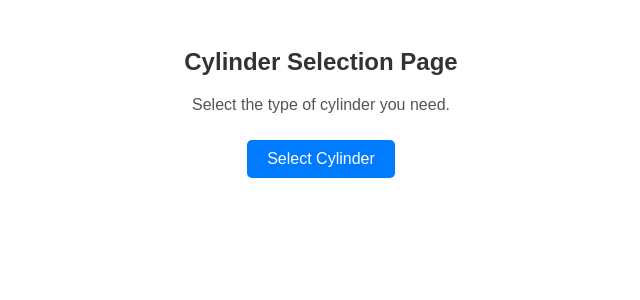
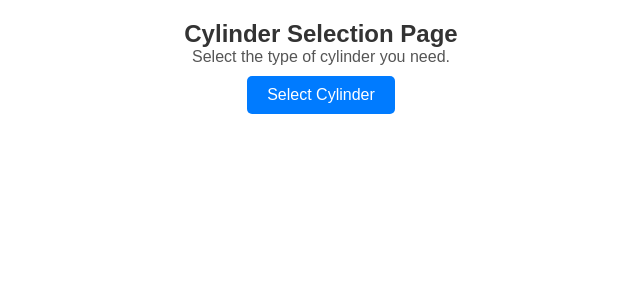
Before and after one commit to RajibMiah/O2SupplyHub-frontend, a React (Vite) app: page /cylinder-selection in a window 1280 px wide. Shown: the top 300 px of the page, without its empty margins (319-959 px from the left). Built offline with nearby package versions, Linux system fonts and the light colour scheme.

Commit message:
setup style component , theme and global style config

```diff
--- a/jsconfig.json
+++ b/jsconfig.json
@@ -7,7 +7,9 @@
         "@components/*": ["src/components/*"],
         "@pages/*": ["src/pages/*"],
         "@hooks/*": ["src/hooks/*"],
-        "@utils/*": ["src/utils/*"]
+        "@utils/*": ["src/utils/*"],
+        "@context/*":["src/context/*"],
+        "@styles/*": ["src/styles/*"],
       }
     }
   }
--- a/package.json
+++ b/package.json
@@ -12,6 +12,7 @@
   "dependencies": {
     "@reduxjs/toolkit": "^2.5.1",
     "axios": "^1.7.9",
+    "prop-types": "^15.8.1",
     "react": "^19.0.0",
     "react-dom": "^19.0.0",
     "react-icons": "^5.5.0",
--- /dev/null
+++ b/src/context/ThemeContext.jsx
@@ -0,0 +1,31 @@
+import  { createContext, useState } from 'react';
+import PropTypes from 'prop-types'; // Import prop-types
+import { ThemeProvider } from 'styled-components';
+import { lightTheme, darkTheme } from '@styles/theme';
+import GlobalStyles from '@styles/GlobalStyles';
+
+export const ThemeContext = createContext();
+
+const ThemeProviderWrapper = ({ children }) => {
+  const [isDark, setIsDark] = useState(false);
+
+  const toggleTheme = () => {
+    setIsDark((prevTheme) => !prevTheme);
+  };
+
+  return (
+    <ThemeContext.Provider value={{ isDark, toggleTheme }}>
+      <ThemeProvider theme={isDark ? darkTheme : lightTheme}>
+        <GlobalStyles />
+        {children}
+      </ThemeProvider>
+    </ThemeContext.Provider>
+  );
+};
+
+
+ThemeProviderWrapper.propTypes = {
+  children: PropTypes.node.isRequired,
+};
+
+export default ThemeProviderWrapper;
--- a/src/main.jsx
+++ b/src/main.jsx
@@ -4,15 +4,19 @@ import { BrowserRouter } from 'react-router-dom';
 import { Provider } from 'react-redux';
 import { store, persistor } from '@redux/store';
 import { PersistGate } from 'redux-persist/integration/react';
+import ThemeProviderWrapper from '@context/ThemeContext'; // Import ThemeProvider
+
 import App from './App';
 
 ReactDOM.createRoot(document.getElementById('root')).render(
   <React.StrictMode>
     <Provider store={store}>
       <PersistGate loading={null} persistor={persistor}>
-        <BrowserRouter>
-          <App />
-        </BrowserRouter>
+        <ThemeProviderWrapper>
+          <BrowserRouter>
+            <App />
+          </BrowserRouter>
+        </ThemeProviderWrapper>
       </PersistGate>
     </Provider>
   </React.StrictMode>
--- /dev/null
+++ b/src/styles/GlobalStyles.js
@@ -0,0 +1,43 @@
+import { createGlobalStyle } from 'styled-components';
+
+const GlobalStyles = createGlobalStyle`
+  /* Global Reset */
+  *, *::before, *::after {
+    margin: 0;
+    padding: 0;
+    box-sizing: border-box;
+  }
+
+  /* Set Default Styles */
+  body {
+    font-family: 'Arial', sans-serif;
+    background-color: ${({ theme }) => theme.bodyBackground};
+    color: ${({ theme }) => theme.textColor};
+    transition: all 0.3s ease-in-out;
+  }
+
+  /* Default Container */
+  .container {
+    max-width: 1200px;
+    margin: 0 auto;
+    padding: 20px;
+  }
+
+  /* Button Styles */
+  button {
+    padding: 10px 15px;
+    border: none;
+    cursor: pointer;
+    font-size: 16px;
+    border-radius: 5px;
+    background-color: ${({ theme }) => theme.primary};
+    color: ${({ theme }) => theme.buttonText};
+    transition: background-color 0.3s ease;
+  }
+
+  button:hover {
+    background-color: ${({ theme }) => theme.primaryHover};
+  }
+`;
+
+export default GlobalStyles;
--- /dev/null
+++ b/src/styles/theme.js
@@ -0,0 +1,15 @@
+export const lightTheme = {
+    bodyBackground: "#ffffff",
+    textColor: "#333333",
+    primary: "#007bff",
+    primaryHover: "#0056b3",
+    buttonText: "#ffffff",
+  };
+
+  export const darkTheme = {
+    bodyBackground: "#121212",
+    textColor: "#ffffff",
+    primary: "#ff9800",
+    primaryHover: "#e65100",
+    buttonText: "#000000",
+  };
--- a/vite.config.js
+++ b/vite.config.js
@@ -16,6 +16,8 @@ export default defineConfig({
       '@components': path.resolve(__dirname, 'src/components'),
       '@pages': path.resolve(__dirname, 'src/pages'),
       '@hooks': path.resolve(__dirname, 'src/hooks'),
+      '@context': path.resolve(__dirname , 'src/context'),
+      '@styles': path.resolve(__dirname , 'src/styles'),
     },
   },
 });
```
Also changed, not shown: 1 other file (tests, documents, lock files or other folders).
